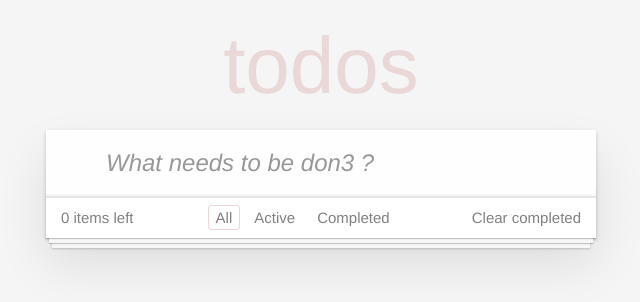
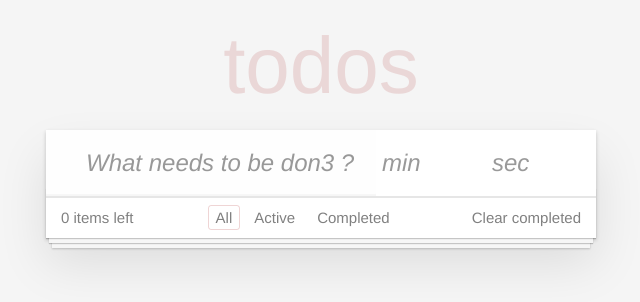
Before and after one commit to LonelyC4t/TD2, a React (Create React App) app: page / in a window 1280 px wide. Shown: the top 302 px of the page, without its empty margins (319-959 px from the left). Built offline with nearby package versions, Linux system fonts and the light colour scheme.

Commit message:
fix timer

```diff
--- a/src/components/app/app.jsx
+++ b/src/components/app/app.jsx
@@ -8,12 +8,14 @@ class App extends React.Component {
   filter = true;
   maxId = 100;
 
-  createTodoitem = (label) => {
+  createTodoitem = (label, min, sec) => {
     return {
       label,
       id: this.maxId++,
       done: false,
       createTime: new Date(),
+      min,
+      sec,
     };
   };
 
@@ -73,8 +75,18 @@ class App extends React.Component {
     filter: undefined,
   };
 
-  addTask = (label) => {
-    let newItem = this.createTodoitem(label);
+  addTask = (label, min, sec) => {
+    if (sec > 60) sec = 59;
+    if (sec < 0) sec = 0;
+    if (min < 0) min = 0;
+    if (min.length > 1) min = min.slice(0, 2);
+    if (isNaN(min) || isNaN(sec)) {
+      min = 0;
+      sec = 0;
+    }
+    if (min == '') min = 0;
+    if (sec == '') sec = 0;
+    let newItem = this.createTodoitem(label, min, sec);
     this.setState(({ todoData }) => {
       let newArr = [...todoData, newItem];
 
@@ -113,12 +125,38 @@ class App extends React.Component {
       };
     });
   };
+  onTickTimer = (id) => {
+    this.setState(({ todoData }) => {
+      let idx = todoData.findIndex((el) => el.id === id);
+      let oldItem = todoData[idx];
+      let newItem = {};
+      if (oldItem.min == 0 && oldItem.sec == 0) {
+        newItem = { ...oldItem, min: 0, sec: 0 };
+        let newArray = [...todoData.slice(0, idx), newItem, ...todoData.slice(idx + 1)];
+        return {
+          todoData: newArray,
+        };
+      }
 
+      if (oldItem.sec == 0) {
+        newItem = { ...oldItem, sec: 59, min: oldItem.min - 1 };
+      } else {
+        newItem = { ...oldItem, sec: oldItem.sec - 1 };
+      }
+
+      let newArray = [...todoData.slice(0, idx), newItem, ...todoData.slice(idx + 1)];
+
+      return {
+        todoData: newArray,
+      };
+    });
+  };
   render() {
     return (
       <section className="todoapp">
         <Header addTask={this.addTask} />
         <TodoBody
+          onTickTimer={this.onTickTimer}
           deleteTask={this.deleteTask}
           completeTask={this.completeTask}
           todos={this.state.todoData}
--- a/src/components/header/addForm.css
+++ b/src/components/header/addForm.css
@@ -2,7 +2,7 @@
 .edit {
 	position: relative;
 	margin: 0;
-	width: 100%;
+	width: 60%;
 	font-size: 24px;
 	font-family: inherit;
 	font-weight: inherit;
@@ -16,8 +16,24 @@
 	-moz-osx-font-smoothing: grayscale;
 }
 .new-todo {
-	padding: 16px 16px 16px 60px;
+	padding: 16px 16px 16px 40px;
 	border: none;
 	background: rgba(0, 0, 0, 0.003);
 	box-shadow: inset 0 -2px 1px rgba(0,0,0,0.03);
 }
+.new-todo__time {
+	width: 20%;
+	position: relative;
+	margin: 0;
+	font-size: 24px;
+	font-family: inherit;
+	font-weight: inherit;
+	line-height: 1.4em;
+	color: inherit;
+	padding: 6px;
+	border: none;
+	outline: none;
+	box-sizing: border-box;
+	-webkit-font-smoothing: antialiased;
+	-moz-osx-font-smoothing: grayscale;
+}
--- a/src/components/header/addForm.jsx
+++ b/src/components/header/addForm.jsx
@@ -4,36 +4,55 @@ import React from 'react';
 class AddForm extends React.Component {
   state = {
     label: '',
+    min: '',
+    sec: '',
   };
 
   onChange = (e) => {
+    let name = e.target.name;
     this.setState({
-      label: e.target.value,
+      [name]: e.target.value,
     });
   };
-
   onSubmit = (e) => {
     e.preventDefault();
     if (this.state.label.length === 0) {
       return;
     } else if (this.state.label.trim().length === 0) {
-      this.setState({ label: '' });
+      this.setState({ label: '', min: '', sec: '' });
     } else if (this.state.label.length > 0) {
-      this.props.addTask(this.state.label);
-      this.setState({ label: '' });
+      this.props.addTask(this.state.label, this.state.min, this.state.sec);
+      this.setState({ label: '', min: '', sec: '' });
     }
   };
-
   render() {
     return (
       <form onSubmit={this.onSubmit}>
         <input
+          name="label"
           value={this.state.label}
           onChange={this.onChange}
           className="new-todo"
           placeholder="What needs to be don3 ?"
           type="text"
         />
+        <input
+          name="min"
+          onChange={this.onChange}
+          value={this.state.min}
+          className="new-todo__time"
+          placeholder="min"
+          type="text"
+        />
+        <input
+          name="sec"
+          onChange={this.onChange}
+          value={this.state.sec}
+          className="new-todo__time"
+          placeholder="sec"
+          type="text"
+        />
+        <button type="submit"> </button>
       </form>
     );
   }
--- a/src/components/timer/timer.jsx
+++ b/src/components/timer/timer.jsx
@@ -1,66 +1,40 @@
 /* eslint-disable */
-import React from "react";
 import './timer.css';
+import React from 'react';
 
 export default class Timer extends React.Component {
-
   state = {
-        sec: 0,
-        min: 0,
+      sec: this.props.sec,
+      min: this.props.min,
       clearInterval: null,
-        currentTime: {
-            sec: 0,
-            min: 0
-        }
-    };
-    tic = () => {
-        if(this.state.sec >= 59) {
-            this.setState((prevState) => ({
-                sec: -1,
-                min: prevState.min + 1,
-            }));
-        };
-        this.setState((prevState) => ({
-            sec: prevState.sec + 1,
-        }));
     };
       start = () => {
-        const timerId = setInterval(this.tic, 1000);
+        if(!this.state.clearInterval) {
+          const timerId = setInterval(this.props.onTick, 1000);
         this.setState({
           clearInterval: timerId,
         });
+        }
       };
       stop = () => {
         clearInterval(this.state.clearInterval);
       };
       componentWillUnmount() {
-       this.stop()
-        let second = this.state.sec;
-        let minute = this.state.min;
-        console.log(minute, second);
-        this.setState(({
-            currentTime: {
-                sec: second,
-                min: 5,
+        this.stop();
+        clearInterval(this.state.clearInterval);
       }
-        }), () => console.log(this.state.currentTime));
-
+      componentDidMount() {
+        this.setState({
+          sec: this.props.sec,
+          min: this.props.min,
+        });
       };
-    componentDidMount(){
-
-        this.setState({
-            sec: this.state.currentTime.sec,
-            min: this.state.currentTime.min,
-        })
-    };
-
     render() {
-
         return (
             <span className="timer">
             <button onClick={this.start} className="iconPlay"></button>
-              <button  onClick={this.stop} className="iconPause"></button>
-              <span className="time"> {`${this.state.min}:${this.state.sec <= 9 ? 0 : ""}${this.state.sec}`} </span>
+            <button onClick={this.stop} className="iconPause"></button>
+            <span className="time"> {`${this.props.min}:${this.props.sec <= 9 ? 0 : ''}${this.props.sec}`}</span>
             </span>
         );
     };
--- a/src/components/todoBody/task.jsx
+++ b/src/components/todoBody/task.jsx
@@ -1,14 +1,14 @@
-/* eslint-disable */
 import React from 'react';
 import PropTypes from 'prop-types';
 import { formatDistanceToNow } from 'date-fns';
+
 import Taimer from '../timer/timer';
+
 import './task.css';
 
 class Task extends React.Component {
   state = {
     label: this.props.todos.label,
-    timeOnTask: 0,
   };
 
   onChange = (e) => {
@@ -21,7 +21,6 @@ class Task extends React.Component {
     e.preventDefault();
     this.props.changeLabelTask(this.state.label, this.props.todos.id);
   };
-
 
   static defaultProps = {
     todos: {},
@@ -45,7 +44,7 @@ class Task extends React.Component {
             <span onClick={completeTask} className="description">
               {todos.label}
             </span>
-            <Taimer />
+            <Taimer sec={this.props.todos.sec} min={this.props.todos.min} onTick={this.props.onTickTimer} />
             <form onSubmit={this.onSubmit}>
               <input type="text" onChange={this.onChange} className="editing hidden" defaultValue={todos.label} />
             </form>
--- a/src/components/todoBody/taskList.jsx
+++ b/src/components/todoBody/taskList.jsx
@@ -3,7 +3,7 @@ import PropTypes from 'prop-types';
 import Task from './task';
 import './taskList.css';
 
-const TaskList = ({ todos, deleteTask, completeTask, stateFilter, changeTask, changeLabelTask }) => {
+const TaskList = ({ todos, deleteTask, completeTask, stateFilter, changeTask, changeLabelTask, onTickTimer }) => {
   TaskList.defaultProps = {
     todos: {},
     completeTask: () => {},
@@ -32,6 +32,7 @@ const TaskList = ({ todos, deleteTask, completeTask, stateFilter, changeTask, ch
       return (
         <li className={el.done ? 'completed' : 'active'} key={el.id}>
           <Task
+            onTickTimer={() => onTickTimer(el.id)}
             deleteTask={() => deleteTask(el.id)}
             completeTask={() => completeTask(el.id)}
             todos={el}
--- a/src/components/todoBody/todoBody.jsx
+++ b/src/components/todoBody/todoBody.jsx
@@ -3,10 +3,21 @@ import FooterTodo from '../footerTodo/footerTodo';
 import TaskList from './taskList';
 import './todoBody.css';
 
-const TodoBody = ({ todos, deleteTask, completeTask, clearDone, filter, stateFilter, changeTask, changeLabelTask }) => {
+const TodoBody = ({
+  todos,
+  deleteTask,
+  completeTask,
+  clearDone,
+  filter,
+  stateFilter,
+  changeTask,
+  changeLabelTask,
+  onTickTimer,
+}) => {
   return (
     <section className="main">
       <TaskList
+        onTickTimer={onTickTimer}
         deleteTask={deleteTask}
         todos={todos}
         completeTask={completeTask}
```
Lines whose indentation alone changed are shown as unchanged.
